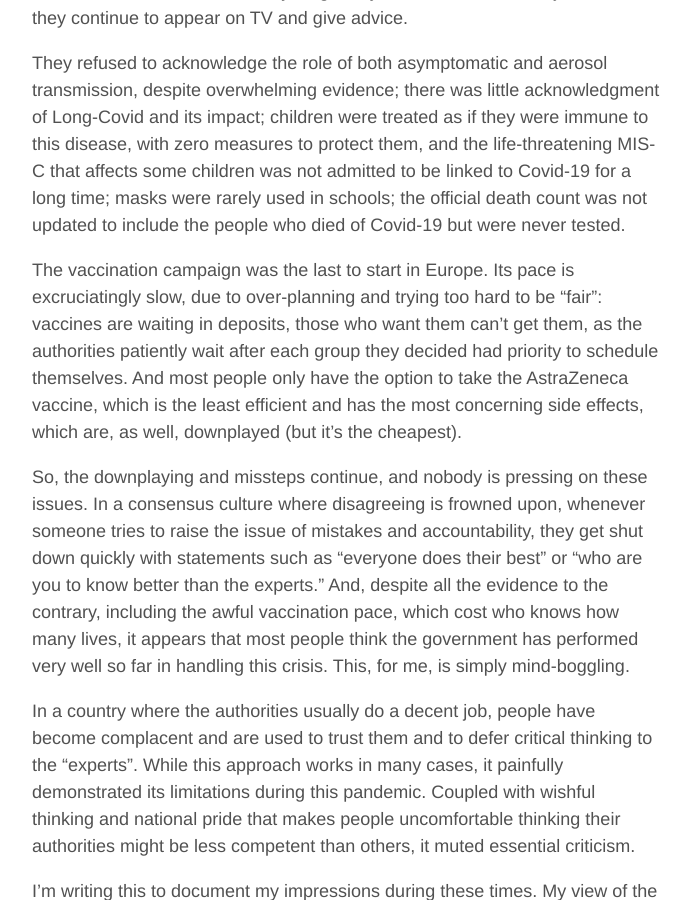
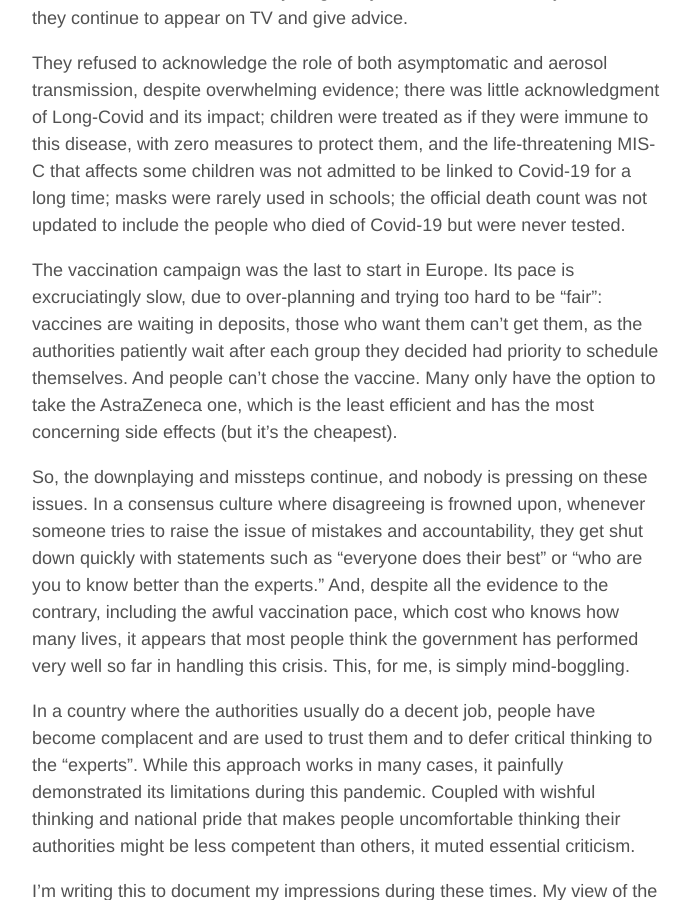
Before and after one commit to aoghina/aoghina.github.io, a Jekyll site: the page built from _posts/2021-03-30-the-intelligent-lockdown.md, in a window 1280 px wide and 900 px high, scrolled down 2497 px. Shown: the whole window, without its empty margins (293-983 px from the left). Built offline with Jekyll 4.4.1, drawn with Linux system fonts in a browser that asks for light colours; comment, search, counter and statistics services are not loaded.

Commit message:
Upate itel loc

```diff
--- a/_posts/2021-03-30-the-intelligent-lockdown.md
+++ b/_posts/2021-03-30-the-intelligent-lockdown.md
@@ -32,7 +32,7 @@
 
 They refused to acknowledge the role of both asymptomatic and aerosol transmission, despite overwhelming evidence; there was little acknowledgment of Long-Covid and its impact; children were treated as if they were immune to this disease, with zero measures to protect them, and the life-threatening MIS-C that affects some children was not admitted to be linked to Covid-19 for a long time; masks were rarely used in schools; the official death count was not updated to include the people who died of Covid-19 but were never tested.
 
-The vaccination campaign was the last to start in Europe. Its pace is excruciatingly slow, due to over-planning and trying too hard to be "fair": vaccines are waiting in deposits, those who want them can't get them, as the authorities patiently wait after each group they decided had priority to schedule themselves. And most people only have the option to take the AstraZeneca vaccine, which is the least efficient and has the most concerning side effects, which are, as well, downplayed (but it's the cheapest).
+The vaccination campaign was the last to start in Europe. Its pace is excruciatingly slow, due to over-planning and trying too hard to be "fair": vaccines are waiting in deposits, those who want them can't get them, as the authorities patiently wait after each group they decided had priority to schedule themselves. And people can't chose the vaccine. Many only have the option to take the AstraZeneca one, which is the least efficient and has the most concerning side effects (but it's the cheapest).
 
 So, the downplaying and missteps continue, and nobody is pressing on these issues. In a consensus culture where disagreeing is frowned upon, whenever someone tries to raise the issue of mistakes and accountability, they get shut down quickly with statements such as "everyone does their best" or "who are you to know better than the experts." And, despite all the evidence to the contrary, including the awful vaccination pace, which cost who knows how many lives, it appears that most people think the government has performed very well so far in handling this crisis. This, for me, is simply mind-boggling.
 
```
